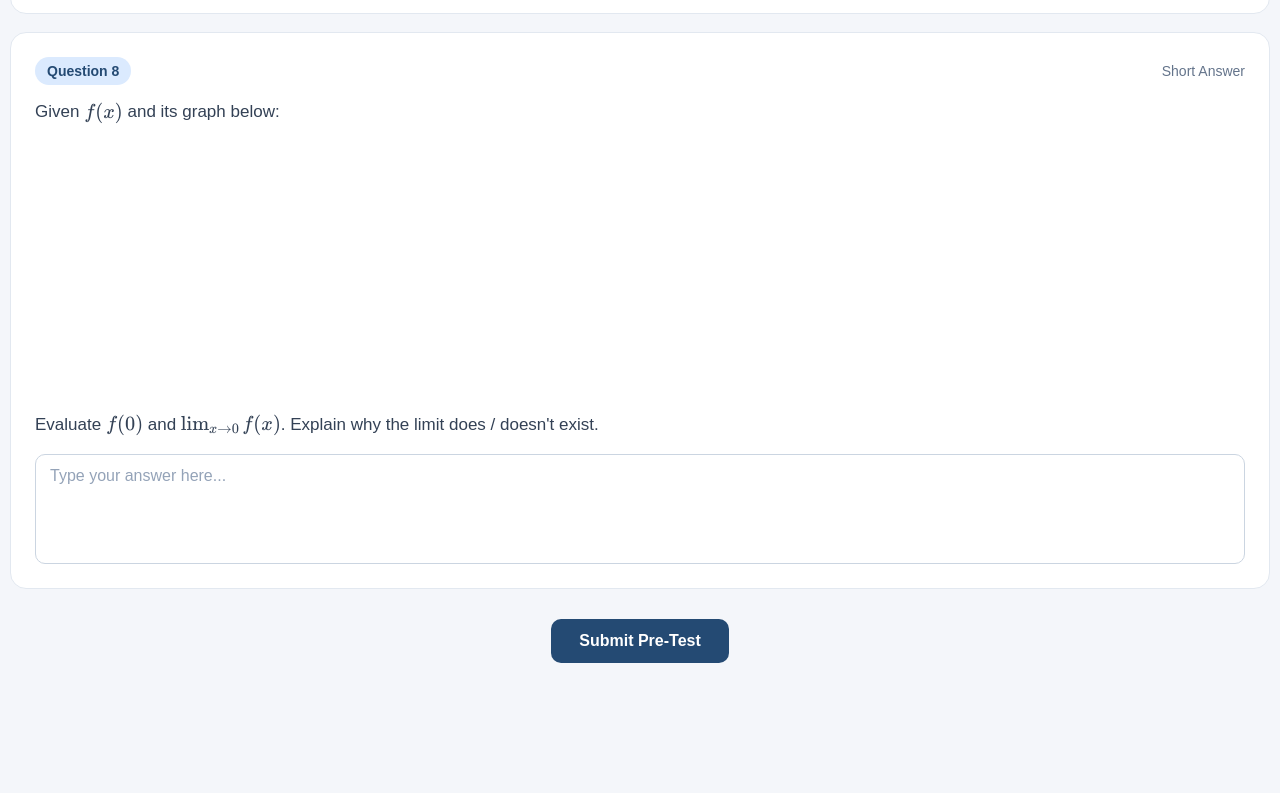
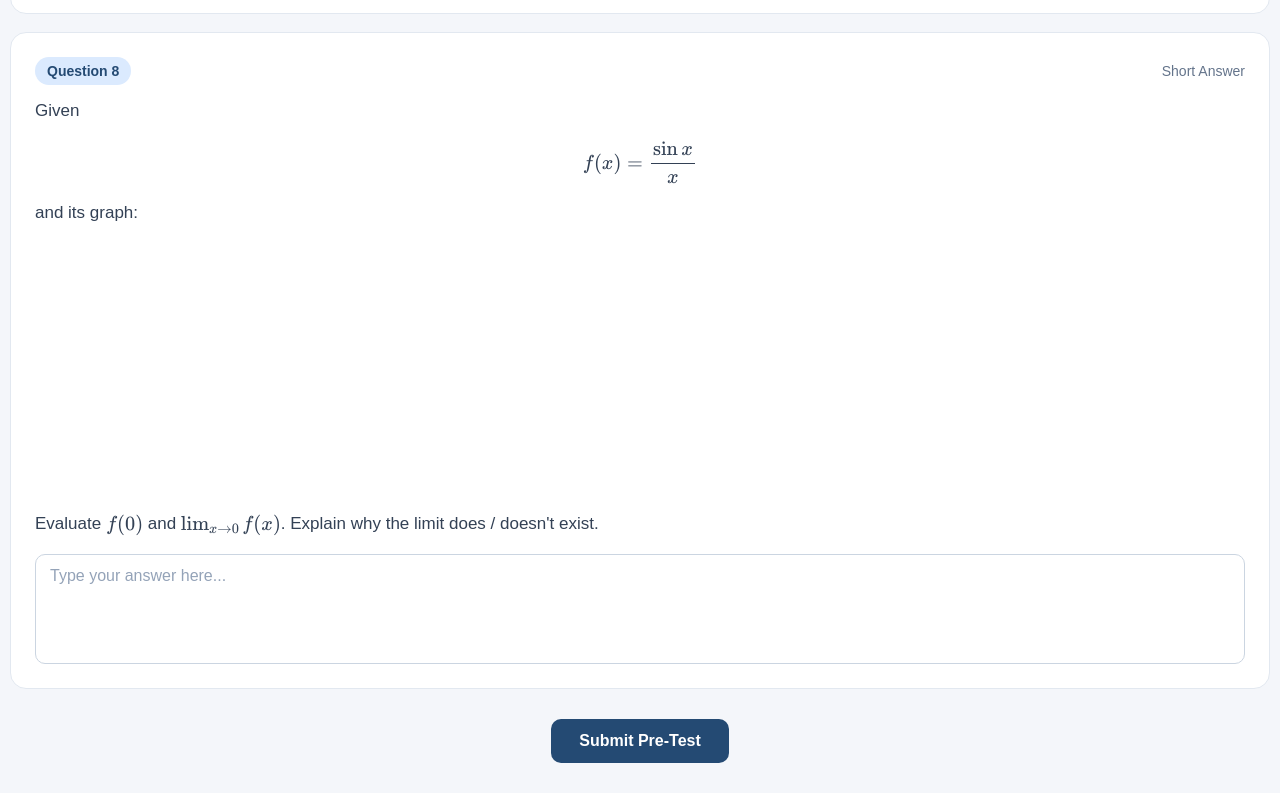
Before and after one commit to Lucas-Kuo-0615/PP-PreTest, a plain HTML site: page test.html in a window 1280 px wide. Shown: the part 2714-3507 px from the top of the page. Before the commit the page ends 3407 px from the top, so only its background shows below. Drawn offline with nearby package versions, Linux system fonts and the light colour scheme; a script that the page names is missing.

Commit message:
Change Q8's question

```diff
--- a/test.html
+++ b/test.html
@@ -220,7 +220,7 @@
                 <span class="question-number">Question 8</span>
                 <span class="question-type">Short Answer</span>
             </div>
-            <p>Given \(f(x)\) and its graph below: </p>
+            <p>Given \[f(x) = \frac{\sin x}{x}\] and its graph: </p>
             <div class="graph-container">
                 <div id="calculator"></div>
             </div>
```
